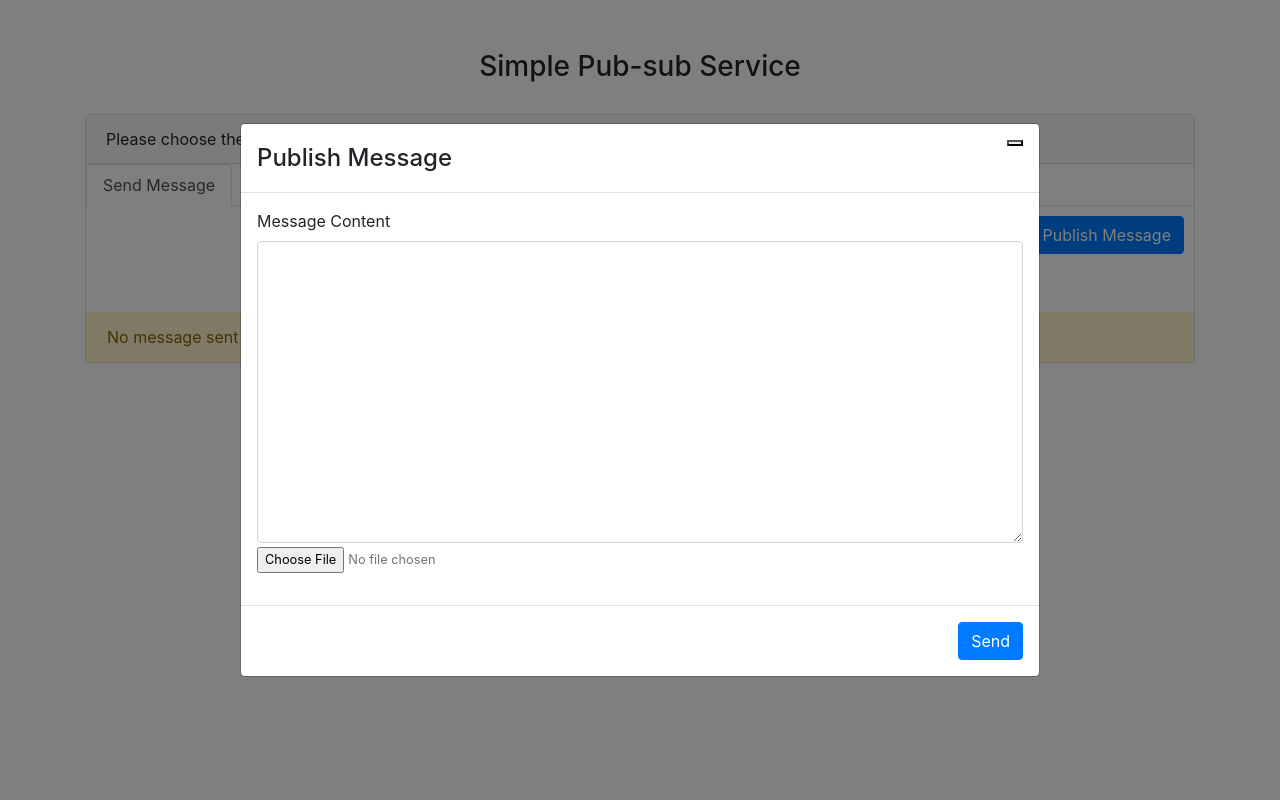
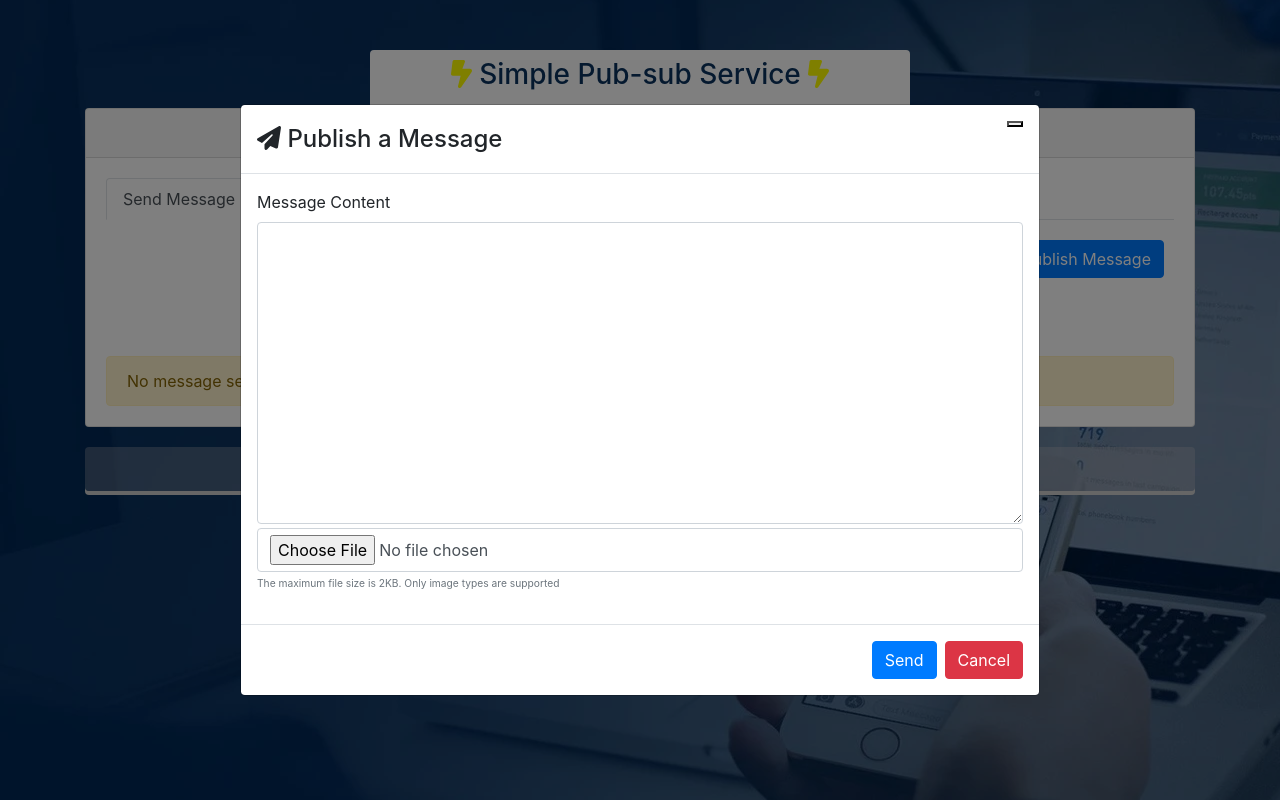
Before and after one commit to halo93/pub-sub-client, a React (Create React App) app: page / in a window 1280 px wide. Both pictures are taken after a click on the button "Publish Message". Built offline with nearby package versions, Linux system fonts and the light colour scheme.

Commit message:
Change UI

```diff
--- a/package.json
+++ b/package.json
@@ -3,6 +3,9 @@
   "version": "0.1.0",
   "private": true,
   "dependencies": {
+    "@fortawesome/fontawesome-svg-core": "^6.2.0",
+    "@fortawesome/free-solid-svg-icons": "^6.2.0",
+    "@fortawesome/react-fontawesome": "^0.2.0",
     "@testing-library/jest-dom": "^5.11.4",
     "@testing-library/react": "^11.1.0",
     "@testing-library/user-event": "^12.1.10",
--- a/src/App.css
+++ b/src/App.css
@@ -1,6 +1,10 @@
 /*#app {*/
 /*  max-width: 600px;*/
 /*}*/
+
+body{
+    background: url('images/home-background.png') no-repeat fixed center center;
+}
 
 #preloader {
     position: fixed;
@@ -24,3 +28,29 @@
     background-position:center;
     margin:-100px 0 0 -100px; /* is width and height divided by two */
 }
+
+.my-card-header {
+    text-align: center;
+    box-shadow: 0 20px #ccc;
+    border: 3px solid white;
+    padding: 5px;
+    border-radius: 4px 4px 0 0;
+    margin: 50px 300px 0;
+    color: #0a325e;
+    background-color: white;
+}
+
+footer{
+    text-align: center;
+    margin-top: 20px;
+    margin-bottom: 50px;
+    padding: 10px;
+    background: rgba(202, 196, 196,.3);
+    box-shadow: 0px 4px #ccc;
+    color: #fff;
+    border-radius: 4px;
+}
+
+footer p{
+    margin-bottom: 0px;
+}
--- a/src/App.js
+++ b/src/App.js
@@ -1,19 +1,11 @@
-import React, {useEffect, useRef, useState} from "react";
+import React, {useEffect, useState} from "react";
 import "./App.css";
-import Tab from "./components/Tab";
-
-
-import apiClient from "./http-common";
+import MyTab from "./components/MyTab";
+import {Card, Col, Row} from "react-bootstrap";
+import {faBoltLightning, faThumbsUp} from "@fortawesome/free-solid-svg-icons";
+import {FontAwesomeIcon} from "@fortawesome/react-fontawesome";
 
 function App() {
-  const get_id = useRef(null);
-  const get_title = useRef(null);
-
-  const post_title = useRef(null);
-  const post_description = useRef(null);
-
-  const [getResult, setGetResult] = useState(null);
-  const [postResult, setPostResult] = useState(null);
 
   const [loading, setLoading] = useState(false);
 
@@ -25,108 +17,7 @@ function App() {
     }, 2000);
   },[]);
 
-  const fortmatResponse = (res) => {
-    return JSON.stringify(res, null, 2);
-  };
-
-  async function getAllData() {
-    try {
-      const res = await apiClient.get("/tutorials");
-
-      const result = {
-        status: res.status + "-" + res.statusText,
-        headers: res.headers,
-        data: res.data,
-      };
-
-      setGetResult(fortmatResponse(result));
-    } catch (err) {
-      setGetResult(fortmatResponse(err.response?.data || err));
-    }
-  }
-
-  async function getDataById() {
-    const id = get_id.current.value;
-
-    if (id) {
-      try {
-        const res = await apiClient.get(`/tutorials/${id}`);
-
-        const result = {
-          data: res.data,
-          status: res.status,
-          statusText: res.statusText,
-          headers: res.headers,
-        };
-
-        setGetResult(fortmatResponse(result));
-      } catch (err) {
-        setGetResult(fortmatResponse(err.response?.data || err));
-      }
-    }
-  }
-
-  async function getDataByTitle() {
-    const title = get_title.current.value;
-
-    if (title) {
-      try {
-        // const res = await instance.get(`/tutorials?title=${title}`);
-        const res = await apiClient.get("/tutorials", {
-          params: {
-            title: title,
-          },
-        });
-
-        const result = {
-          status: res.status + "-" + res.statusText,
-          headers: res.headers,
-          data: res.data,
-        };
-
-        setGetResult(fortmatResponse(result));
-      } catch (err) {
-        setGetResult(fortmatResponse(err.response?.data || err));
-      }
-    }
-  }
-
-  async function postData() {
-    const postData = {
-      title: post_title.current.value,
-      description: post_description.current.value,
-    };
-
-    try {
-      const res = await apiClient.post("/tutorials", postData, {
-        headers: {
-          "x-access-token": "token-value",
-        },
-      });
-
-      const result = {
-        status: res.status + "-" + res.statusText,
-        headers: res.headers,
-        data: res.data,
-      };
-
-      setPostResult(fortmatResponse(result));
-    } catch (err) {
-      setPostResult(fortmatResponse(err.response?.data || err));
-    }
-  }
-
-  const clearGetOutput = () => {
-    setGetResult(null);
-  };
-
-  const clearPostOutput = () => {
-    setPostResult(null);
-  };
-
   return (
-
-
       <div id="app" className="container">
       {loading ? (
             <div id="preloader">
@@ -134,12 +25,16 @@ function App() {
             </div>
       ) : (
             <div className="my-12">
-              <h3 style={{ marginTop : '50px', marginBottom: '30px', textAlign: 'center' }}>Simple Pub-sub Service</h3>
+              <Row><Col sm className="my-card-header">
+                <h3><FontAwesomeIcon color="yellow" icon={faBoltLightning} /> Simple Pub-sub Service <FontAwesomeIcon color="yellow" icon={faBoltLightning} /></h3>
+              </Col></Row>
               <div className="card mt-12">
-                <div className="card-header">Please choose the operation below to use our service</div>
-                <Tab />
+                <div className="card-header text-center">Send and receive your messages quicker than the Flash <FontAwesomeIcon shake color="green" icon={faThumbsUp} /></div>
+                <Card.Body><MyTab /></Card.Body>
               </div>
-
+              <footer>
+                <p>© Copyright by ALPJ | October 2022</p>
+              </footer>
             </div>
             )}
       </div>
@@ -147,42 +42,3 @@ function App() {
 }
 
 export default App;
-
-{/*<div className="card mt-3">*/}
-{/*  <div className="card-header">React Axios GET </div>*/}
-{/*  <div className="card-body">*/}
-{/*    <div className="input-group input-group-sm">*/}
-{/*      <button className="btn btn-sm btn-primary" onClick={getAllData}>Get All</button>*/}
-
-{/*      <input type="text" ref={get_id} className="form-control ml-2" placeholder="Id" />*/}
-{/*      <div className="input-group-append">*/}
-{/*        <button className="btn btn-sm btn-primary" onClick={getDataById}>Get by Id</button>*/}
-{/*      </div>*/}
-
-{/*      <input type="text" ref={get_title} className="form-control ml-2" placeholder="Title" />*/}
-{/*      <div className="input-group-append">*/}
-{/*        <button className="btn btn-sm btn-primary" onClick={getDataByTitle}>Find By Title</button>*/}
-{/*      </div>*/}
-
-{/*      <button className="btn btn-sm btn-warning ml-2" onClick={clearGetOutput}>Clear</button>*/}
-{/*    </div>   */}
-{/*    */}
-{/*    { getResult && <div className="alert alert-secondary mt-2" role="alert"><pre>{getResult}</pre></div> }*/}
-{/*  </div>*/}
-{/*</div>*/}
-
-{/*<div className="card mt-3">*/}
-{/*  <div className="card-header">React Axios POST - BezKoder.com</div>*/}
-{/*  <div className="card-body">*/}
-{/*    <div className="form-group">*/}
-{/*      <input type="text" className="form-control" ref={post_title} placeholder="Title" />*/}
-{/*    </div>*/}
-{/*    <div className="form-group">*/}
-{/*      <input type="text" className="form-control" ref={post_description} placeholder="Description" />*/}
-{/*    </div>*/}
-{/*    <button className="btn btn-sm btn-primary" onClick={postData}>Post Data</button>*/}
-{/*    <button className="btn btn-sm btn-warning ml-2" onClick={clearPostOutput}>Clear</button>*/}
-
-{/*    { postResult && <div className="alert alert-secondary mt-2" role="alert"><pre>{postResult}</pre></div> }*/}
-{/*  </div>*/}
-{/*</div>*/}
--- a/src/components/FirstTab.jsx
+++ b/src/components/FirstTab.jsx
@@ -3,9 +3,8 @@ import Button from 'react-bootstrap/Button';
 import React from 'react';
 import MyModal from "./MyModal";
 import { useState, useEffect } from "react";
-
-
-
+import {FontAwesomeIcon} from "@fortawesome/react-fontawesome";
+import {faPaperPlane} from "@fortawesome/free-solid-svg-icons";
 
 const FirstTab = ({ clean }) => {
     const [tableData, setTableData] = useState(() => {
@@ -18,30 +17,20 @@ const FirstTab = ({ clean }) => {
         sessionStorage.setItem("td", JSON.stringify(tableData));
     }, [tableData]);
 
-    // useEffect(() => {
-    //     // if (clean) {
-    //     //
-    //     // }
-    // }, [mockedData]);
-
-
     const [modalShow, setModalShow] = React.useState(false);
-    const [messageContent,setMessageContent] = React.useState("");
 
     return (
         <div >
 
-            <div className='text-right' style={{marginTop: '10px',marginRight: '10px', textAlign:'right'}}>
+            <div className='text-right' style={{marginTop: '20px',marginRight: '10px', textAlign:'right'}}>
                 <Button variant="primary" onClick={() => setModalShow(true)}>
-                    Publish Message
+                    <FontAwesomeIcon icon={faPaperPlane} /> Publish Message
                 </Button>
             </div>
 
-
-            <h2 style={{ textAlign: 'center', margin: '0 auto', padding: '10px 10px 10px 10px',
+            <h2 style={{ textAlign: 'center', margin: '10px auto', padding: '10px 10px 10px 10px',
             }}>Sent Messages</h2>
             <Table data={tableData} isSentTable={true}/>
-
 
             <MyModal
                 set_table={setTableData}
--- a/src/components/MyModal.jsx
+++ b/src/components/MyModal.jsx
@@ -1,25 +1,21 @@
 import Button from 'react-bootstrap/Button';
 import Modal from 'react-bootstrap/Modal';
-import InputGroup from 'react-bootstrap/InputGroup';
 import Form from 'react-bootstrap/Form';
-import React from 'react';
+import React, {useState} from 'react';
 import {encode} from '../helper/Helper'
-import axios from 'axios';
-import { useState, useEffect } from "react";
 import apiClient from "../http-common";
-
-
-
+import {Spinner} from "react-bootstrap";
+import {faPaperPlane} from "@fortawesome/free-solid-svg-icons";
+import {FontAwesomeIcon} from "@fortawesome/react-fontawesome";
 
 const MyModal = (props) => {
 
     const [messageContent,setMessageContent] = useState("");
     const [errorMessage,setErrorMessage] = useState("");
     const [base64, setBase64] = useState(false);
+    const [isSending, setIsSending] = useState(false);
 
     let publishedAt;
-
-
 
     const convertBase64 = (file) => {
         return new Promise((resolve, reject) => {
@@ -36,17 +32,18 @@ const MyModal = (props) => {
 
     const handleFileRead = async (event) => {
         const file = event.target.files[0]
+        console.log(file.length);
         const b64 = await convertBase64(file)
         setBase64(b64);
         console.log(b64)
     }
 
-
-
     const handleSendClick = (e) => {
         e.preventDefault();
+        setIsSending(true);
         if(!messageContent && !base64){
             setErrorMessage("Message content is required!");
+            setIsSending(false);
             return;
         }
         let m_id,chunks;
@@ -57,7 +54,6 @@ const MyModal = (props) => {
         else{
             [m_id,chunks] = encode(messageContent);
         }
-
         console.log(chunks)
         apiClient.post("pub", chunks[0])
             .then( (res) => {
@@ -72,14 +68,23 @@ const MyModal = (props) => {
                     setMessageContent("");
                     setErrorMessage("");
                     setBase64(false);
+                    setIsSending(false);
                 }
             })
             .catch(error => {
                 setErrorMessage("Sending message failed.")
+                setIsSending(false);
             });
-        //sendChunks(chunks,m_id);
     }
 
+    const handleCloseClick = (e) => {
+        e.preventDefault();
+        props.onHide();
+        setMessageContent("");
+        setErrorMessage("");
+        setBase64(false);
+        setIsSending(false);
+    }
 
     const sendChunks = (chunks,m_id) => {
 
@@ -110,27 +115,28 @@ const MyModal = (props) => {
         >
             <Modal.Header closeButton>
                 <Modal.Title id="contained-modal-title-vcenter">
-                    Publish Message
+                    <FontAwesomeIcon icon={faPaperPlane} /> Publish a Message
                 </Modal.Title>
             </Modal.Header>
             <Modal.Body>
-
                 <Form.Group className="mb-3" controlId="Form.ControlInput1">
                     <Form.Label>Message Content</Form.Label>
                     <Form.Control  required as="textarea" aria-label="" rows="12" value={messageContent}
                                   onChange={e => setMessageContent(e.target.value)}/>
                     <Form.Text id="passwordHelpBlock" muted>
-
-                        <input id="originalFileName"
+                        <Form.Control id="originalFileName"
                                type="file"
-                               inputProps={{ accept: 'image/*, .xlsx, .xls, .csv, .pdf, .pptx, .pptm, .ppt , .txt' }}
+                               inputProps={{ accept: 'image/*' }}
                                required
                                label="Document"
                                name="originalFileName"
                                onChange={e => handleFileRead(e)}
+                               style={{height: 'auto'}}
                                size="small"
                                variant="standard" />
-
+                        <Form.Text color="muted">
+                            The maximum file size is 2KB. Only image types are supported
+                        </Form.Text>
                         <div style={{color: 'red'}}>
                             {errorMessage}
                         </div>
@@ -140,8 +146,34 @@ const MyModal = (props) => {
 
             </Modal.Body>
             <Modal.Footer>
-                <Button onClick={handleSendClick}>Send</Button>
-
+                {isSending ? (
+                    <Button variant="primary" disabled>
+                        <Spinner
+                            as="span"
+                            animation="grow"
+                            size="sm"
+                            role="status"
+                            aria-hidden="true"
+                        />
+                        <Spinner
+                            as="span"
+                            animation="grow"
+                            size="sm"
+                            role="status"
+                            aria-hidden="true"
+                        />
+                        <Spinner
+                            as="span"
+                            animation="grow"
+                            size="sm"
+                            role="status"
+                            aria-hidden="true"
+                        />
+                    </Button>
+                ) : (
+                    <Button onClick={handleSendClick}>Send</Button>
+                )}
+                <Button className="btn btn-danger" onClick={handleCloseClick}>Cancel</Button>
             </Modal.Footer>
         </Modal>
     );
--- /dev/null
+++ b/src/components/MyTab.jsx
@@ -0,0 +1,29 @@
+import React, {useState} from "react";
+import FirstTab from "./FirstTab";
+import SecondTab from "./SecondTab";
+import {Tabs, Tab} from "react-bootstrap";
+
+const MyTab = () => {
+    const [clean, setClean] = useState(false);
+
+    return (
+        <Tabs
+            defaultActiveKey="send"
+            id="fill-tab-example"
+            className="mb-6"
+        >
+            <Tab eventKey="send" title="Send Message">
+                <div className="justify-content-center">
+                    <FirstTab clean={clean} />
+                </div>
+            </Tab>
+            <Tab eventKey="retrieve" title="Retrieve Message">
+                <div className="justify-content-center">
+                    <SecondTab clean={clean} />
+                </div>
+            </Tab>
+        </Tabs>
+    )
+}
+
+export default MyTab;
--- a/src/components/SecondTab.jsx
+++ b/src/components/SecondTab.jsx
@@ -1,12 +1,11 @@
-
 import Table from "./Table";
 import Form from 'react-bootstrap/Form';
 import React from 'react';
-import InputGroup from 'react-bootstrap/InputGroup';
 import Button from 'react-bootstrap/Button';
 import {decode} from '../helper/Helper'
 import { useState, useEffect } from "react";
 import apiClient from "../http-common";
+import {Spinner} from "react-bootstrap";
 
 
 const SecondTab = ({ clean }) => {
@@ -19,16 +18,17 @@ const SecondTab = ({ clean }) => {
 
     const [messageId,setMessageId] = React.useState("");
     const [errorMessage,setErrorMessage] = React.useState("");
-
+    const [isSending, setIsSending] = useState(false);
 
     useEffect(() => {
         sessionStorage.setItem("td2", JSON.stringify(tableData2));
     }, [tableData2]);
 
     const handleClick = () => {
-
+        setIsSending(true);
         if(!messageId){
             setErrorMessage("Message id is required!")
+            setIsSending(false);
             return;
         }
 
@@ -46,20 +46,17 @@ const SecondTab = ({ clean }) => {
                 }])
                 setMessageId("");
                 setErrorMessage("");
+                setIsSending(false);
                 console.log(decoded_message)
 
             })
-            .catch(error => {setErrorMessage("Receiving message failed.")});
+            .catch(error => {
+                setErrorMessage("Receiving message failed.");
+                setIsSending(false);
+            });
 
 
     }
-
-
-    // useEffect(() => {
-    //     if (clean) {
-    //
-    //     }
-    // }, []);
 
     return (
         <div>
@@ -78,9 +75,36 @@ const SecondTab = ({ clean }) => {
 
             </Form.Group>
             <div className='text-right' style={{marginBottom: '10px',marginRight: '10px', textAlign:'right'}}>
-                <Button variant="primary" onClick={handleClick}>
-                    Receive
-                </Button>
+                {isSending ? (
+                    <Button variant="primary" disabled>
+                        <Spinner
+                            as="span"
+                            animation="grow"
+                            size="sm"
+                            role="status"
+                            aria-hidden="true"
+                        />
+                        <Spinner
+                            as="span"
+                            animation="grow"
+                            size="sm"
+                            role="status"
+                            aria-hidden="true"
+                        />
+                        <Spinner
+                            as="span"
+                            animation="grow"
+                            size="sm"
+                            role="status"
+                            aria-hidden="true"
+                        />
+                    </Button>
+                ) : (
+                    <Button variant="primary" onClick={handleClick}>
+                        Receive
+                    </Button>
+                )}
+
             </div>
 
             <h2 style={{ textAlign: 'center', margin: '0 auto', padding: '10px 10px 10px 10px' }}>Received Messages</h2>
--- a/src/components/Tab.jsx
+++ /dev/null
@@ -1,51 +0,0 @@
-import React, {useState} from "react";
-import FirstTab from "./FirstTab";
-import SecondTab from "./SecondTab";
-
-const Tab = () => {
-    const [activeTab, setActiveTab] = useState('tab1');
-    const [clean, setClean] = useState(false);
-
-    const handleTab1 = () => {
-        // update the state to tab1
-        setActiveTab('tab1');
-        // setTab(1);
-        setClean(true);
-    };
-
-    const handleTab2 = () => {
-        // update the state to tab2
-        setActiveTab('tab2');
-        // setTab(2);
-        setClean(true);
-    };
-
-    return (
-        <div className="Tabs">
-            {console.log(activeTab)}
-            <ul className="nav nav-tabs">
-                <li className={activeTab === 'tab1' ? 'nav-item active' : 'nav-item'} onClick={handleTab1}>
-                    <a className={activeTab === 'tab1' ? 'nav-link active' : 'nav-link'}>Send Message</a>
-                </li>
-                <li className={activeTab === 'tab2' ? 'nav-item active' : 'nav-item'} onClick={handleTab2}>
-                    <a className={activeTab === 'tab2' ? 'nav-link active' : 'nav-link'}>Retrieve Message</a>
-                </li>
-            </ul>
-            <div>
-                {activeTab === 'tab1' ? (
-                    <div className="justify-content-center">
-                        <FirstTab
-                            clean={clean}
-                        />
-                    </div>
-                ) : (
-                    <div className="justify-content-center">
-                        <SecondTab clean={clean} />
-                    </div>
-                )}
-            </div>
-        </div>
-    )
-}
-
-export default Tab;
--- a/src/http-common.js
+++ b/src/http-common.js
@@ -2,7 +2,7 @@ import axios from "axios";
 
 export default axios.create({
   baseURL: "http://pub-sub-8ec1ef932c23801d.elb.eu-central-1.amazonaws.com:8080/api",
-  //baseURL:"http://b9b4-192-165-134-226.ngrok.io/api",
+  // baseURL:"http://localhost:8080/api",
   headers: {
     "Content-type": "application/json"
   }
```
Also changed, not shown: src/images/home-background.png (added), 1 other file (tests, documents, lock files or other folders).
